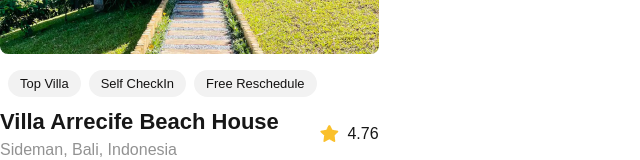
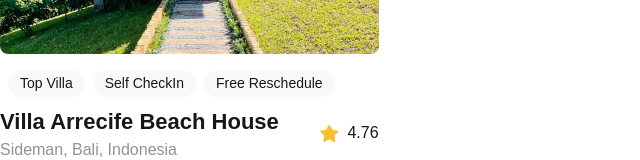
Before and after one commit to ShymaaIsmail/alx-project-0x00-setup, a Next.js app in the folder alx-project-0x00/: page /landing in a window 1280 px wide. Shown: the part 229-389 px from the top of the page, without its empty margins (0-640 px from the left). Built offline with nearby package versions, Linux system fonts and the light colour scheme.

Commit message:
feat: update Pill component styles for improved layout and readability

```diff
--- a/alx-project-0x00/components/Pill.tsx
+++ b/alx-project-0x00/components/Pill.tsx
@@ -2,9 +2,9 @@
 
 const Pill: React.FC<PillProps> = ({ title }) => {
     return (
-        <div className="bg-[#F2F2F2] text-[#131212] text-[12.95px] font-medium px-3 py-1 rounded-full">
-            <p>{ title }</p>
-        </div>
+    <div className=" flex justify-center  items-center bg-[#F9F9F9] px-3 w-auto h-[27px] rounded-full">
+    <p className=" text-sm ">{title}</p>
+    </div>
     )
 }
 export default Pill;
```
